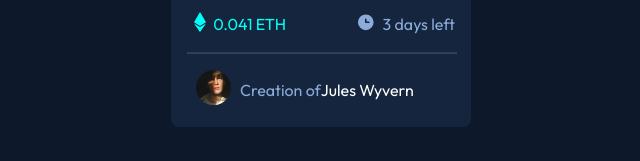
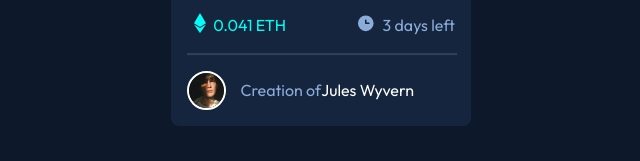
Before and after one commit to AyanDas-99/web-Development-Journey, a plain HTML site: page nft-preview-card-component/index.html in a window 1280 px wide. Shown: the part 539-700 px from the top of the page, without its empty margins (319-959 px from the left). Drawn offline with Linux system fonts and the light colour scheme.

Commit message:
nft-preview-card, added border around avatar

```diff
--- a/nft-preview-card-component/index.html
+++ b/nft-preview-card-component/index.html
@@ -35,7 +35,7 @@
             </div>
             <div class="line"></div>
             <div class="creator">
-                <div><img src="images/image-avatar.png" alt=""></div>
+                <img src="images/image-avatar.png" alt="">
                 Creation of <span>Jules Wyvern</span>
             </div>
     </div>
--- a/nft-preview-card-component/style.css
+++ b/nft-preview-card-component/style.css
@@ -95,5 +95,8 @@ h1 {
 .creator img {
     height: 35px;
     width: auto;
-    padding: 0 9px;
+    padding: 0;
+    border-radius: 50%;
+    border: 2px solid white;
+    margin-right: .9em;
 }
```
